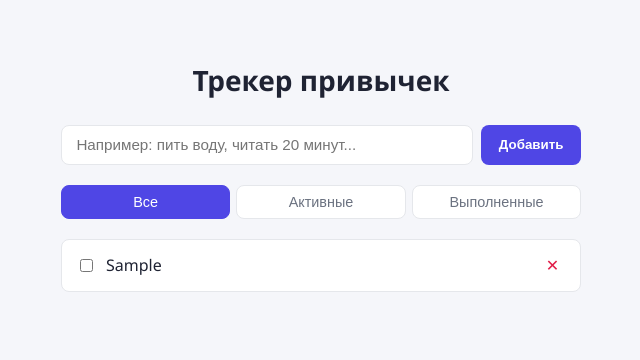
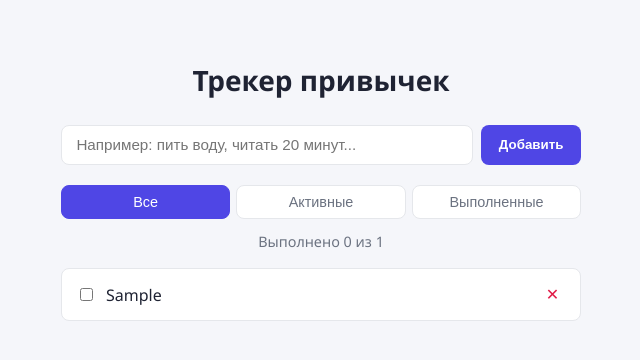
Before and after one commit to nmaakmoan/priviski, a React (Vite) app: page / in a window 1280 px wide. Both pictures are taken after typing "Sample" into the empty fields and a click on the button "Добавить". Shown: the top 360 px of the page, without its empty margins (319-959 px from the left). Built offline with nearby package versions, Linux system fonts and the light colour scheme.

Commit message:
feat: show completed/total habit count summary

```diff
--- a/src/App.css
+++ b/src/App.css
@@ -126,3 +126,10 @@
 .habit-item__delete:hover {
   background: rgba(225, 29, 72, 0.1);
 }
+
+.app__summary {
+  text-align: center;
+  color: var(--color-muted);
+  font-size: 0.9rem;
+  margin: -0.5rem 0 1rem;
+}
--- a/src/App.tsx
+++ b/src/App.tsx
@@ -46,11 +46,18 @@ function App() {
     }
   }, [habits, filter])
 
+  const completedCount = habits.filter((h) => h.done).length
+
   return (
     <div className="app">
       <h1>Трекер привычек</h1>
       <HabitForm onAdd={addHabit} />
       <FilterBar current={filter} onChange={setFilter} />
+      {habits.length > 0 && (
+        <p className="app__summary">
+          Выполнено {completedCount} из {habits.length}
+        </p>
+      )}
       <HabitList habits={filteredHabits} onToggle={toggleHabit} onDelete={deleteHabit} />
     </div>
   )
```
